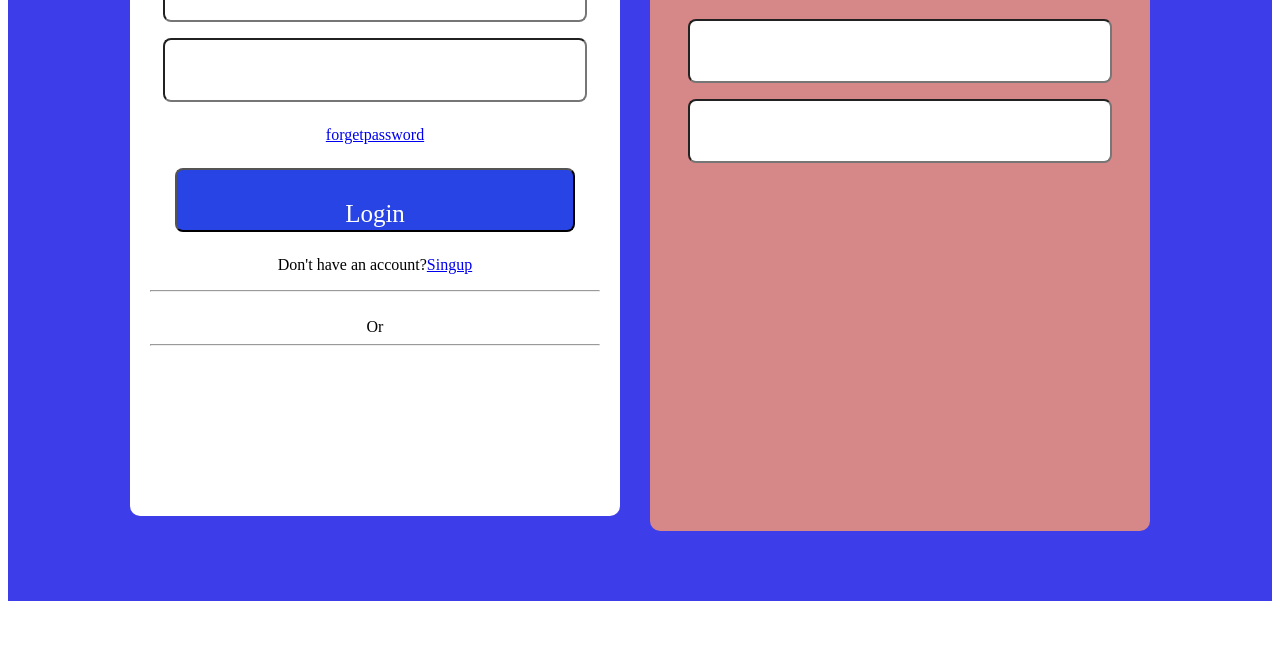
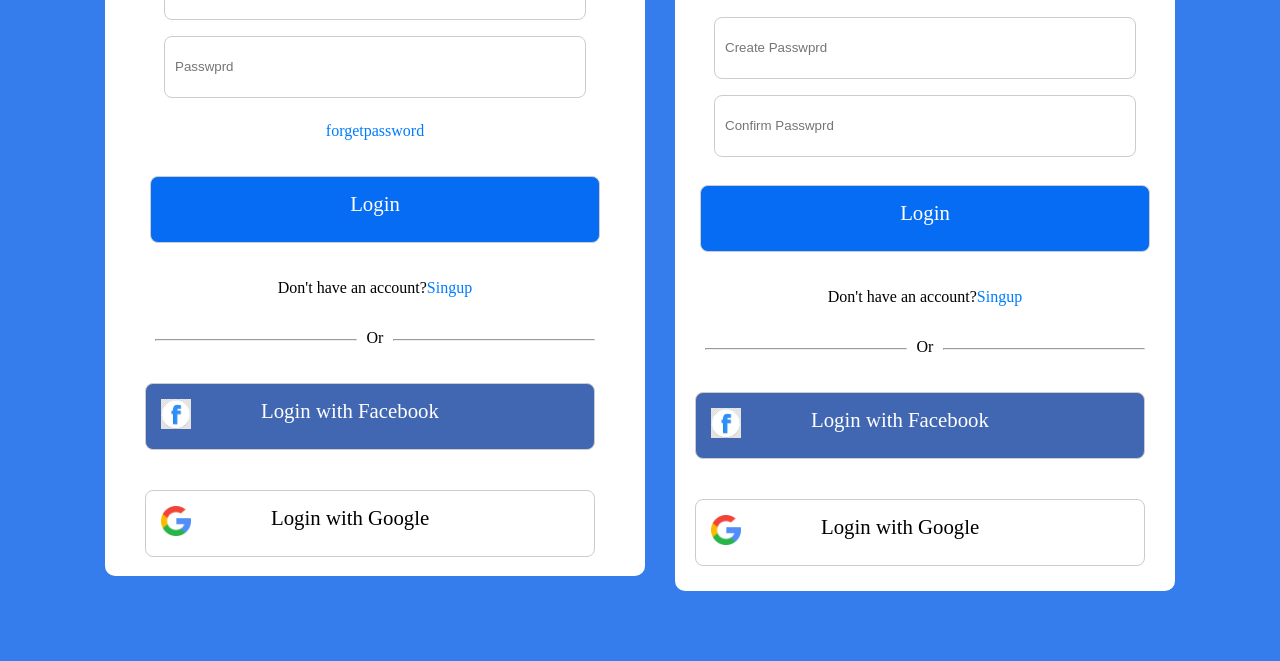
Before and after one commit to Ahsekoutoure/EXERCICE-HTML-CSS, a plain HTML site: page login.html in a window 1280 px wide. Shown: the part 339-1000 px from the top of the page. Before the commit the page ends 948 px from the top, so only its background shows below. Drawn offline with Linux system fonts and the light colour scheme.

Commit message:
modification sur l’ajustement du contenu et ajout des icones dans mon login.html

```diff
--- a/login.css
+++ b/login.css
@@ -1,41 +1,48 @@
 body{
     font-family: 'Times New Roman', Times, serif;
+    background: #357DED;
+    margin: 0;
+    height: 100vh;
 }
 .content{
 display: flex;
 padding: 20px;
 flex-wrap: wrap;
 gap: 30px;
-background-color: rgba(36, 36, 231, 0.884);
+background-color: #357DED;
 margin: 0 auto;
 justify-content: center;
 
 
 
 
+
 }
 .flex-item{
-    width: 450px;
-    height: 630px;
+    width: 500px;
+    height: 690px;
     background-color: rgb(255, 255, 255);
     padding: 20px;
     text-align: center;
     margin-top: 85px;
     margin-bottom: 40px;
     border-radius: 10px;
+    box-shadow: 0 0 15px rgba(0, 0, 0, , 0.1);
 
 }
 .flex-item1{
     width: 500px;
-    height: 700px;
-    background-color: rgb(214, 135, 135);
+    height: 760px;
+    background: white;
     margin-top: 70px;
     margin-bottom: 50px;
      border-radius: 10px;
      text-align: center;
+     box-shadow: 0 0 15px rgba(0, 0, 0, , 0.1);
 }
 h1{
     text-align: center;
+    padding-top: 20;
 }
 h2{
     text-align: center;
@@ -47,15 +54,71 @@ input,button{
     width: 400px;
     height: 40px;
     padding: 10px;
+    border: 1px solid #ccc;
 }
 button{
     border-radius: 8px;
-    padding: 30px;
-    margin: 8px;
-    width: 400px;
+    width: 450px;
     height: 40px;
-    font-size: 25px;
+    font-size: 1.3em;
     font-family: 'Times New Roman', Times, serif;
-    background-color: hsla(231, 81%, 49%, 0.925);
+    background-color: rgb(5, 108, 243);
     color: white;
+    justify-content: center;
+    padding: 15px;
+    padding-bottom: 50px;
+    margin: 20px;
+    mask-border-outset: none;
 }
+a{
+    text-decoration: none;
+    color: #007BFF;
+    font-size: 1em;
+}
+.line{
+    display: flex;
+    flex-wrap: wrap;
+    flex-direction: row;
+    gap: 10px;
+    justify-content: center;
+
+}
+hr{
+    width: 200px;
+}
+.hr {
+margin-top: 10px;
+}
+.bfb{
+    display: flex;
+    flex-direction: column;
+    gap: 10px;
+}
+.bfb button{
+    display: flex;
+    font-size: 1.3em;
+    background: #4267b2;
+   gap: 50px ;
+  justify-content: flex-start;
+}
+.bg{
+    display: flex;
+    flex-direction: column;
+    gap: 10px;
+}
+.bg button{
+    background-color: white;
+    color: black;
+     display: flex;
+   gap: 60px;
+   border: 1px solid #ccc;
+   justify-content: flex-start;
+
+}
+img{
+    width: 30px;
+    height: 30px;
+    margin: 0;
+    padding-right: 20px;
+    border: none;
+}
--- a/login.html
+++ b/login.html
@@ -13,17 +13,45 @@
            <div class="flex-item">
                    <h2>Login</h2>
                   <label for="email"> <input type="email" placeholder="Email"></label>
-                   <label for="password"> <input type="password"></label>
+                   <label for="password"> <input type="password" placeholder="Passwprd"></label>
                    <p><a href="#">forgetpassword</a></p>
                    <button>Login</button>
                    <p>Don't have an account?<a href="#">Singup</a></p>
-                   <p><hr> <br>Or <hr></p>
+                   <div class="line">
+                      <div class="hr">
+                         <p><hr></p>
+                      </div>
+                       <div>
+                         <p>Or</p>
+                       </div>
+                       <div class="hr">
+                         <p><hr></p>
+                      </div>
+                   </div>
+                   <div class="bfb"><button><img src="fb1.png" alt="icone">Login with Facebook</button></div>
+                    <div class="bg"><button><img src="search.png" alt="icone">Login with Google</button></div>
            </div>
            <div class="flex-item1">
                 <h2>Singup</h2>
-                 <label for="email"> <input type="email"></label></p>
-                <label for="create password"> <input type="password"></label>
-                <label for="confirm password"> <input type="password"></label>
-
+                 <label for="email"> <input type="email" placeholder="Email"></label></p>
+                <label for="create password"> <input type="password" placeholder="Create Passwprd"></label>
+                <label for="confirm password"> <input type="password" placeholder="Confirm Passwprd"></label>
+                <button>Login</button>
+                   <p>Don't have an account?<a href="#">Singup</a></p>
+                   <div class="line">
+                      <div class="hr">
+                         <p><hr></p>
+                      </div>
+                       <div>
+                         <p>Or</p>
+                       </div>
+                       <div class="hr">
+                         <p><hr></p>
+                      </div>
+                   </div>
+                   <div class="bfb"><button><img src="fb1.png" alt="icone">Login with Facebook</button></div>
+                    <div class="bg"><button><img src="search.png" alt="icone">Login with Google</button></div>
+           </div>
+           </div>
 </body>
 </html>
```
Also changed, not shown: fb1.png (added), search.png (added).
